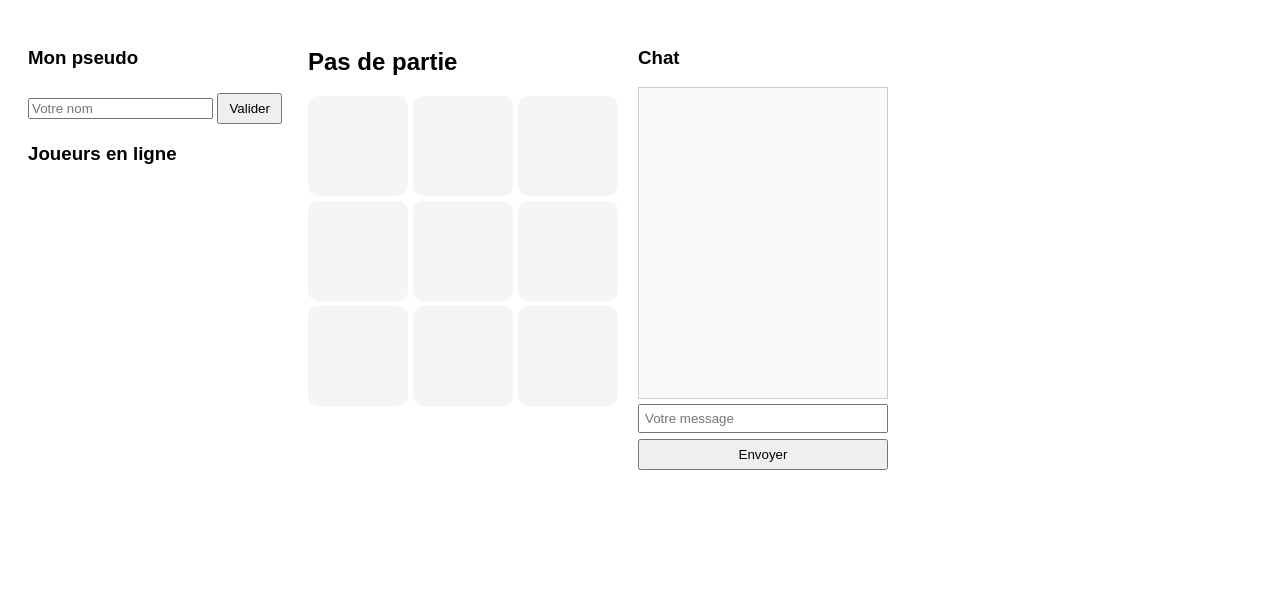
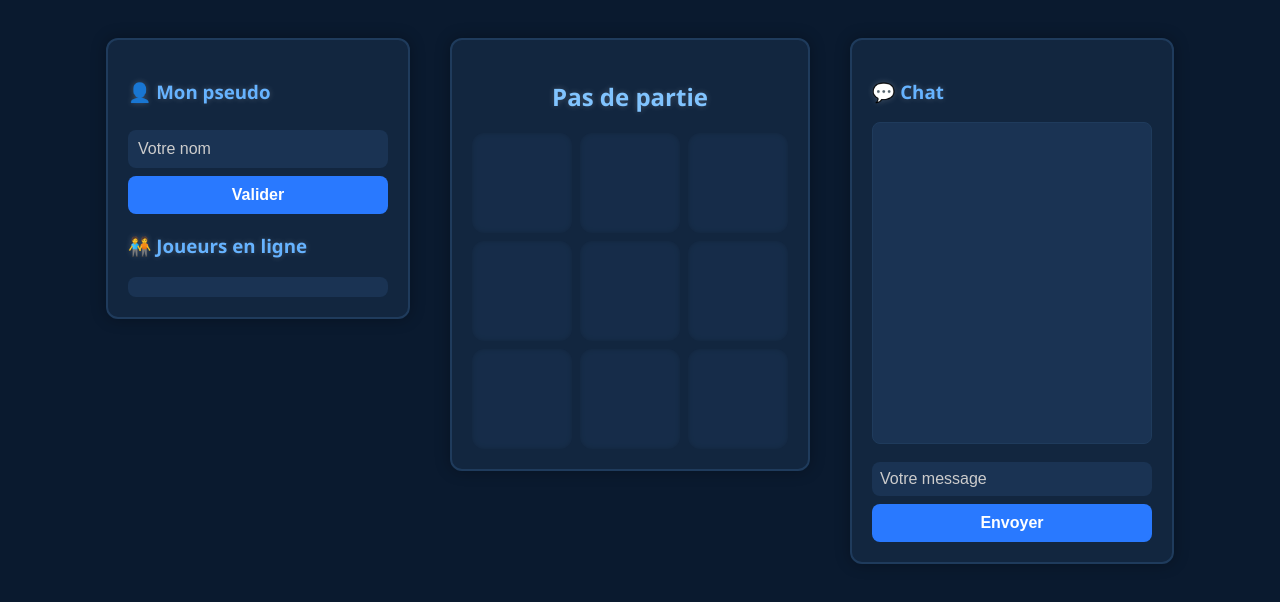
Before and after one commit to BenjaminNh54/chatfrx3, a website: page morpion/public/index.html in a window 1280 px wide. Drawn offline with Linux system fonts and the light colour scheme.

Commit message:
plus beau le html

```diff
--- a/morpion/public/index.html
+++ b/morpion/public/index.html
@@ -3,23 +3,46 @@
 <head>
   <meta charset="utf-8" />
   <meta name="viewport" content="width=device-width,initial-scale=1" />
-  <title>Morpion Multijoueur</title>
+  <title>🎮 Morpion Multijoueur</title>
   <style>
     body {
-      font-family: Arial, Helvetica, sans-serif;
+      background: #0a1a2f;
+      color: white;
+      font-family: "Segoe UI", Arial, sans-serif;
       display: flex;
-      gap: 20px;
-      padding: 20px;
+      gap: 40px;
+      justify-content: center;
+      align-items: flex-start;
+      padding: 30px;
+      min-height: 100vh;
+      box-sizing: border-box;
     }
 
-    /* Colonne de gauche pour pseudo et joueurs */
-    #left { width: 260px; }
+    h2, h3 {
+      color: #66b3ff;
+      text-shadow: 0 0 6px rgba(255,255,255,0.2);
+    }
+
+    #left, #main, #chatContainer {
+      background: #12263f;
+      border: 2px solid #1f3b5c;
+      border-radius: 12px;
+      padding: 20px;
+      box-shadow: 0 0 15px rgba(0,0,0,0.3);
+    }
+
+    #left {
+      width: 260px;
+    }
 
     #board {
       display: grid;
       grid-template-columns: repeat(3, 100px);
-      gap: 5px;
+      gap: 8px;
+      margin-top: 15px;
+      justify-content: center;
     }
+
     .cell {
       width: 100px;
       height: 100px;
@@ -27,54 +50,130 @@
       align-items: center;
       justify-content: center;
       font-size: 48px;
-      background: #f0f0f0;
+      font-weight: bold;
+      background: #1a3353;
+      border-radius: 12px;
       cursor: pointer;
-      border-radius: 10px;
-      transition: background 0.2s;
+      transition: background 0.2s, transform 0.1s;
+      box-shadow: inset 0 0 5px rgba(0,0,0,0.3);
     }
-    .cell:hover { background: #ddd; }
-    .disabled { pointer-events: none; opacity: 0.6; }
+
+    .cell:hover {
+      background: #23497a;
+      transform: scale(1.05);
+    }
+
+    .disabled {
+      pointer-events: none;
+      opacity: 0.5;
+    }
 
     #users {
       max-height: 300px;
-      overflow: auto;
+      overflow-y: auto;
+      background: #1a3353;
+      border-radius: 8px;
+      padding: 10px;
+    }
+
+    #users div {
+      margin-bottom: 6px;
+      padding: 6px;
+      border-radius: 5px;
+      background: #203a63;
+    }
+
+    input, button {
+      width: 100%;
+      padding: 10px;
+      border: none;
+      border-radius: 8px;
+      margin-top: 8px;
+      font-size: 1em;
+      box-sizing: border-box;
+    }
+
+    input {
+      background: #1a3353;
+      color: white;
+      outline: none;
+    }
+
+    input::placeholder {
+      color: #ccc;
     }
 
     button {
-      padding: 6px 10px;
-      margin-top: 6px;
+      background: #2979ff;
+      color: white;
       cursor: pointer;
+      font-weight: bold;
+      transition: 0.2s;
+    }
+
+    button:hover {
+      background: #5393ff;
     }
 
     /* Chat */
     #chatContainer {
-      width: 250px;
+      width: 280px;
       display: flex;
       flex-direction: column;
     }
+
     #chatBox {
       height: 300px;
       overflow-y: auto;
-      border: 1px solid #ccc;
-      padding: 5px;
-      background: #fafafa;
-      margin-bottom: 5px;
+      background: #1a3353;
+      border-radius: 8px;
+      padding: 10px;
+      margin-bottom: 10px;
+      border: 1px solid #1f3b5c;
     }
+
+    #chatBox div {
+      margin-bottom: 6px;
+      line-height: 1.4;
+    }
+
     #chatInput {
-      width: 100%;
-      padding: 5px;
-      box-sizing: border-box;
+      background: #1a3353;
+      color: white;
+      border: none;
+      border-radius: 8px;
+      padding: 8px;
+      outline: none;
+    }
+
+    #status {
+      text-align: center;
+      color: #81c4ff;
+    }
+
+    /* Scrollbar stylée */
+    ::-webkit-scrollbar {
+      width: 8px;
+    }
+
+    ::-webkit-scrollbar-thumb {
+      background: #23497a;
+      border-radius: 8px;
+    }
+
+    ::-webkit-scrollbar-thumb:hover {
+      background: #3a6cb1;
     }
   </style>
 </head>
 <body>
   <!-- Colonne gauche: pseudo + joueurs -->
   <div id="left">
-    <h3>Mon pseudo</h3>
+    <h3>👤 Mon pseudo</h3>
     <input id="nameInput" placeholder="Votre nom" />
     <button id="setName">Valider</button>
 
-    <h3>Joueurs en ligne</h3>
+    <h3>🧑‍🤝‍🧑 Joueurs en ligne</h3>
     <div id="users"></div>
   </div>
 
@@ -86,7 +185,7 @@
 
   <!-- Colonne droite: chat -->
   <div id="chatContainer">
-    <h3>Chat</h3>
+    <h3>💬 Chat</h3>
     <div id="chatBox"></div>
     <input id="chatInput" placeholder="Votre message" />
     <button id="chatSend">Envoyer</button>
```
Also changed, not shown: chat.html (+109 -31 lines).
